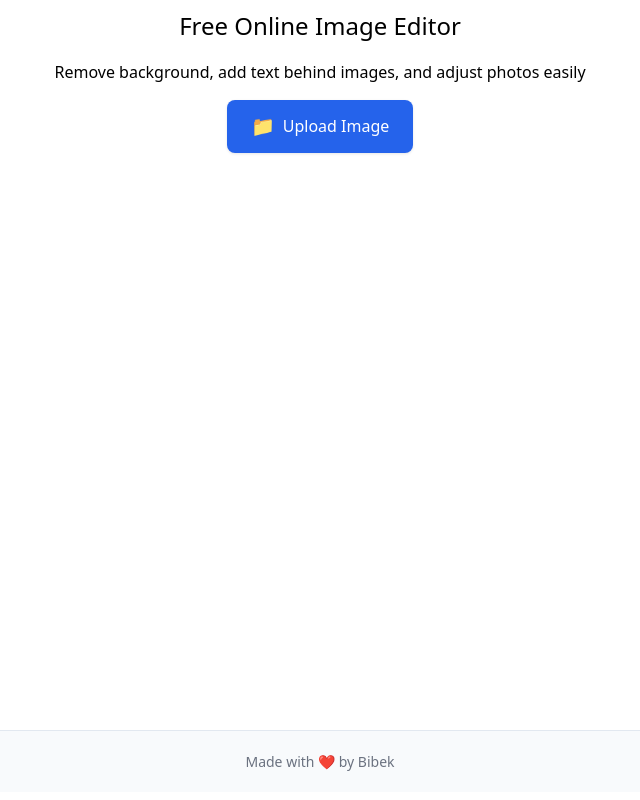
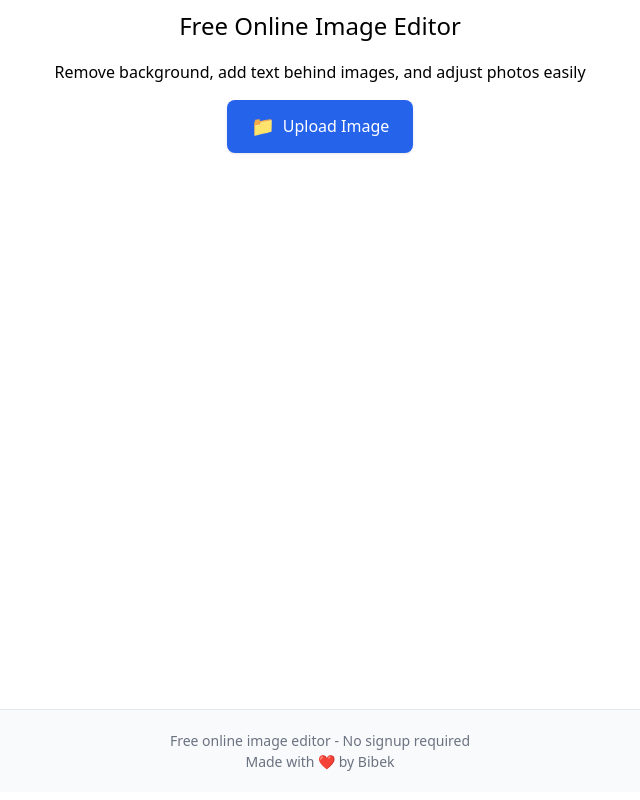
Before and after one commit to Bibek227/Image-editor, a React (Vite) app: page / in a window 1280 px wide. Shown: the whole page, without its empty margins (320-960 px from the left). Built offline with nearby package versions, Linux system fonts and the light colour scheme.

Commit message:
Add footer text to App component for branding. Included a new line stating "Free online image editor - No signup required" to enhance user awareness of the application's features.

```diff
--- a/src/App.jsx
+++ b/src/App.jsx
@@ -666,6 +666,7 @@ function App() {
       )}
 
       <footer className="editor-footer">
+        <p>Free online image editor - No signup required</p>
         <p>Made with ❤️ by Bibek</p>
       </footer>
     </div>
```
